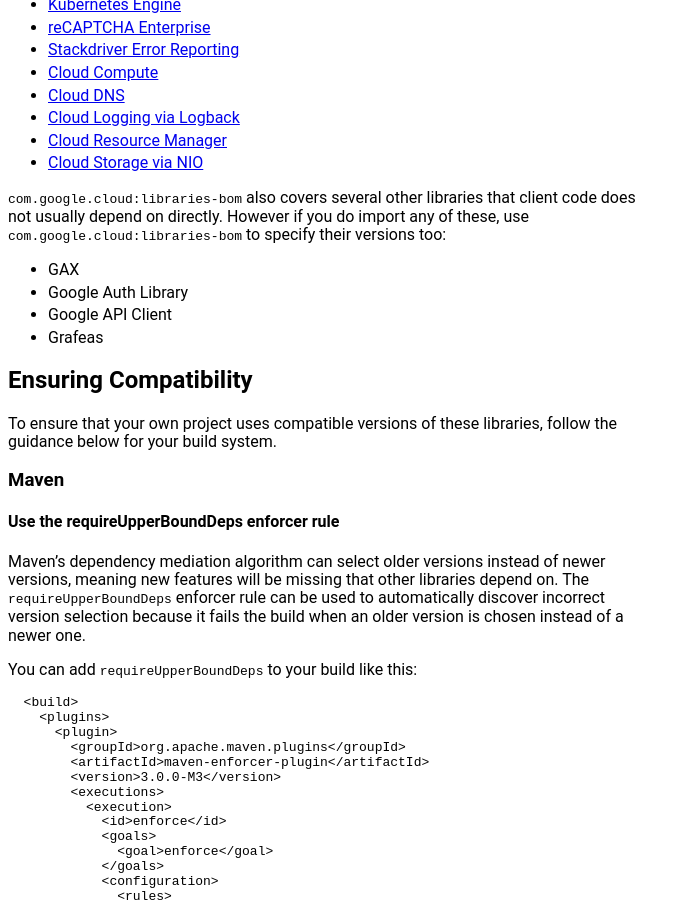
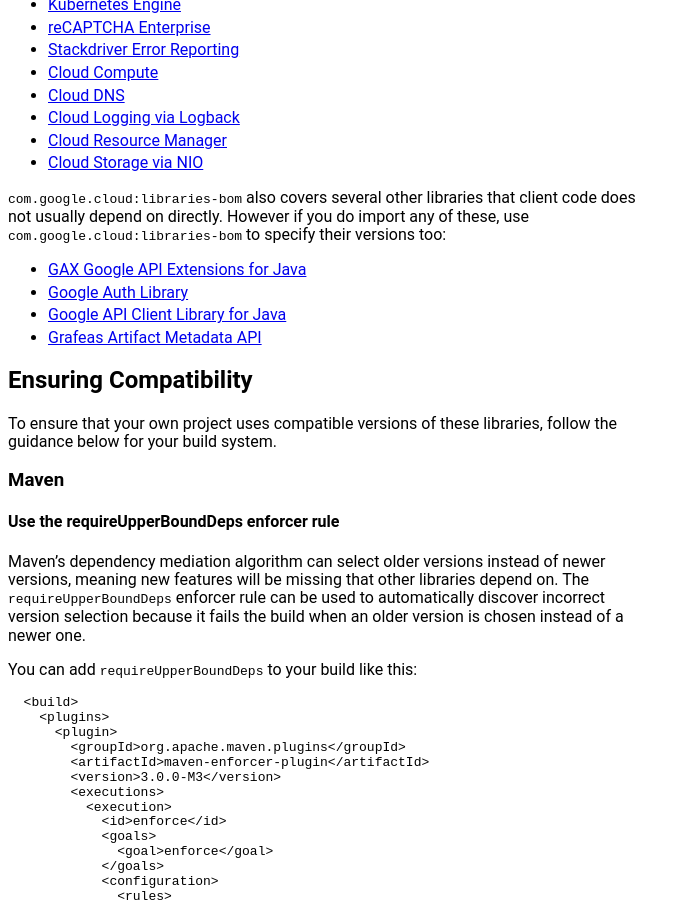
Before and after one commit to GoogleCloudPlatform/cloud-opensource-java, a Jekyll site: the page built from docs/DECLARING_DEPENDENCIES.md, in a window 1280 px wide and 900 px high, scrolled down 1304 px. Shown: the whole window, without its empty margins (0-690 px from the left). Built offline with Jekyll 4.4.1, drawn with Linux system fonts in a browser that asks for light colours; our own code applies the rules of GitHub Pages for plain Markdown files.

```diff
--- a/docs/DECLARING_DEPENDENCIES.md
+++ b/docs/DECLARING_DEPENDENCIES.md
@@ -70,10 +70,10 @@ that client code does not usually depend on directly. However if you do import
 any of these, use  `com.google.cloud:libraries-bom` to specify their versions
 too:
 
-- GAX
-- Google Auth Library
-- Google API Client
-- Grafeas
+- [GAX Google API Extensions for Java](https://github.com/googleapis/gax-java)
+- [Google Auth Library](https://github.com/googleapis/google-auth-library-java)
+- [Google API Client Library for Java](https://github.com/googleapis/google-api-java-client)
+- [Grafeas Artifact Metadata API](https://github.com/grafeas/grafeas)
 
 ## Ensuring Compatibility
 
```
